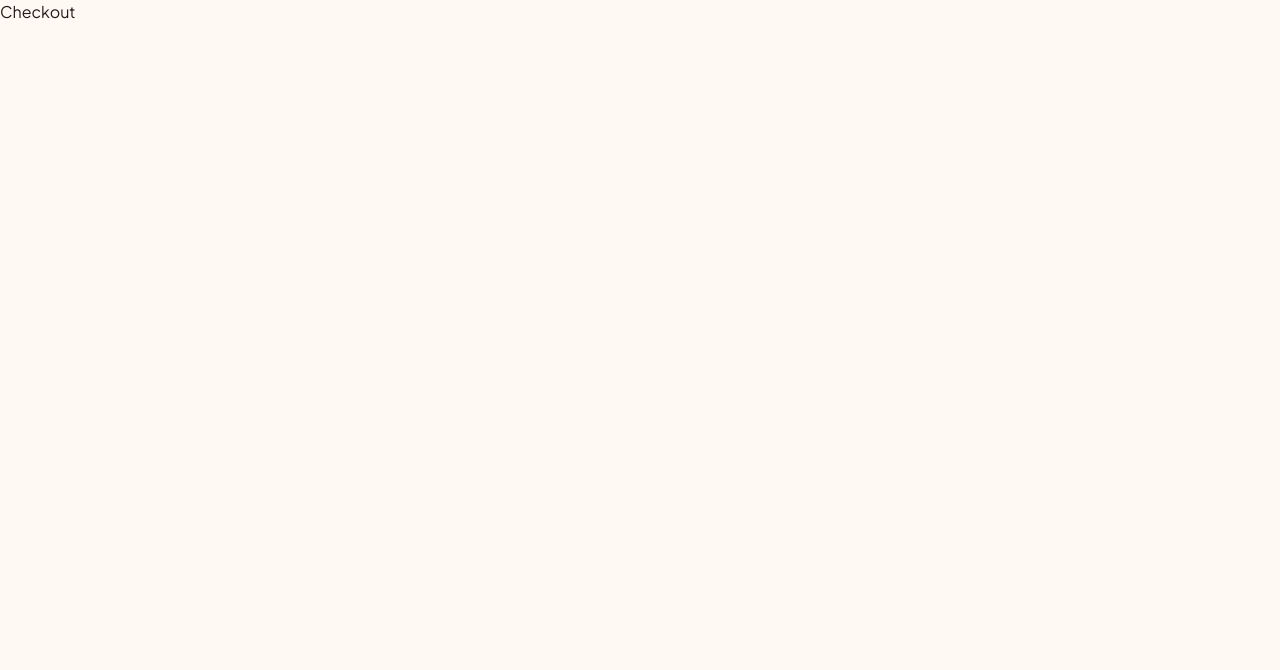
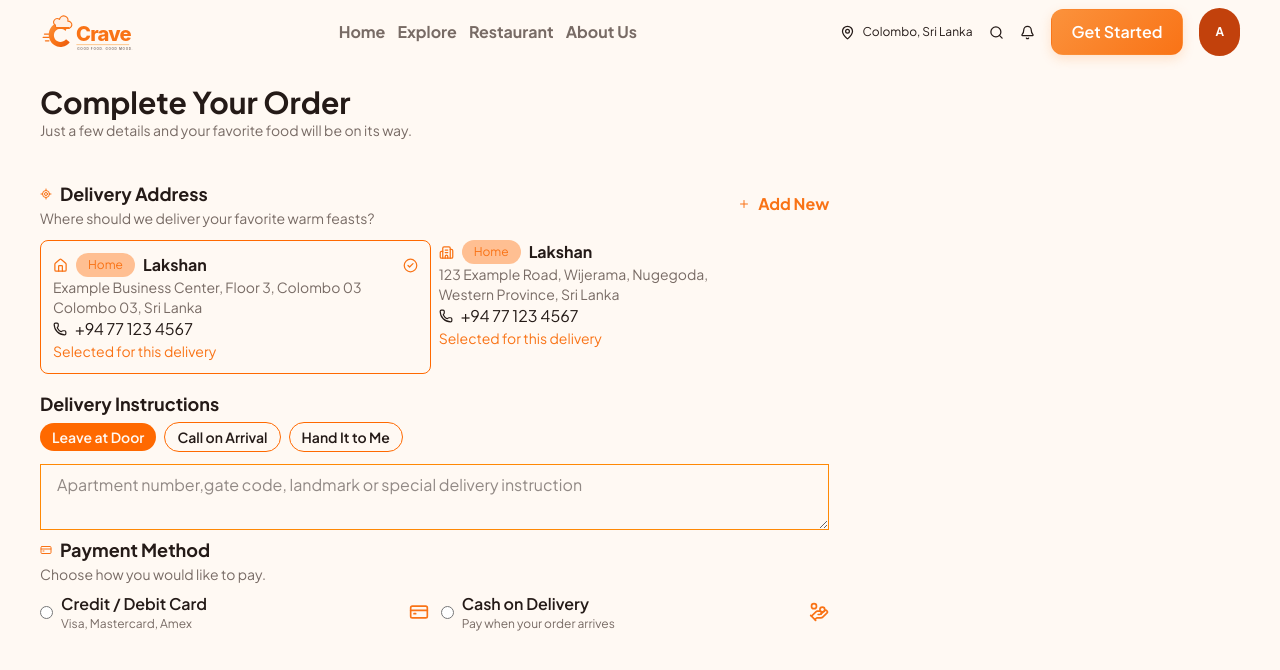
Before and after one commit to LakshanJayalath171/Crave--Food-delivery-app-front-end-, a React (Vite) app: page /checkout in a window 1280 px wide. Shown: the top 670 px of the page. Built offline with nearby package versions, Linux system fonts and the light colour scheme.

Commit message:
Created address,instruction , payment methods in checkout page

```diff
--- a/src/App.tsx
+++ b/src/App.tsx
@@ -14,6 +14,7 @@ const App = () => {
         <Route path="/checkout" element={<Checkout/>} />
         <Route path="/my_orders" element={<My_orders/>} />
         <Route path="/profile" element={<Profile/>} />
+        <Route path="/checkout" element={<Checkout/>} />
       </Routes>
     </div>
   )
--- a/src/pages/Checkout.tsx
+++ b/src/pages/Checkout.tsx
@@ -1,9 +1,195 @@
+import { BuildingComplex, CircleCheck, CreditCard, HandCoins, Home, LocateFixed, Phone, Plus } from "lucide-react"
+import Navbar from "../components/Navbar"
+
 const Checkout = () => {
   return (
     <div>
-        Checkout
+      {/* Checkout page content */}
+      <Navbar />
+      <div className="px-10 mt-5">
+        {/* heading */}
+        <div>
+          <h1 className="text-3xl font-bold text-main">Complete Your Order</h1>
+          <p className="text-sm text-secondary font-light">
+            Just a few details and your favorite food will be on its way.
+          </p>
+        </div>
+
+        <div className="flex items-start justify-start gap-4">
+          {/* main content */}
+          <div className="w-2/3">
+            {/* address section */}
+            <div>
+              <div className="flex items-center justify-between mt-10">
+                <div>
+                  <h1 className="text-main font-bold text-lg flex items-center justify-start gap-2">
+                    <LocateFixed className="text-primary" size={12} />
+                    Delivery Address
+                  </h1>
+                  <p className="text-sm font-light text-secondary">
+                    Where should we deliver your favorite warm feasts?
+                  </p>
+                </div>
+                <div className="flex items-center justify-center gap-2">
+                  <Plus className="text-primary" size={12} />
+                  <p className="text-primary font-bold">Add New</p>
+                </div>
+              </div>
+
+              <div className="grid grid-cols-2 gap-2">
+                {/* left */}
+                <div className="mt-3 border border-orange-500 cursor-pointer rounded-lg p-3">
+                  <div className="flex items-center justify-between ">
+                    <div className="flex items-center justify-start gap-2">
+                      <Home className="text-primary" size={15} />
+                      <div className="text-primary font-light text-xs bg-orange-500/40 px-3 py-1 rounded-full">
+                        Home
+                      </div>
+                      <h1 className="text-main font-bold ">Lakshan</h1>
+                    </div>
+                    <div>
+                      <CircleCheck className="text-primary" size={15} />
+                    </div>
+                  </div>
+
+                  <div>
+                    <p className="text-sm font-light text-secondary">
+                      Example Business Center, Floor 3, Colombo 03
+                    </p>
+                    <p className="text-sm font-light text-secondary">
+                      Colombo 03, Sri Lanka
+                    </p>
+                    <p className="flex items-center justify-start gap-2">
+                      <Phone size={14} />
+                      +94 77 123 4567
+                    </p>
+                    <div className="flex items-center justify-between">
+                      <p className="text-sm font-light text-primary">
+                        Selected for this delivery
+                      </p>
+                    </div>
+                  </div>
+                </div>
+                {/* right */}
+                <div className="mt-3 cursor-pointer">
+                  <div className="flex items-center justify-between ">
+                    <div className="flex items-center justify-start gap-2">
+                      <BuildingComplex className="text-primary" size={15} />
+                      <div className="text-primary font-light text-xs bg-orange-500/40 px-3 py-1 rounded-full">
+                        Home
+                      </div>
+                      <h1 className="text-main font-bold ">Lakshan</h1>
+                    </div>
+                    <div></div>
+                  </div>
+
+                  <div>
+                    <p className="text-sm font-light text-secondary">
+                      123 Example Road, Wijerama, Nugegoda,
+                    </p>
+                    <p className="text-sm font-light text-secondary">
+                      Western Province, Sri Lanka
+                    </p>
+                    <p className="flex items-center justify-start gap-2">
+                      <Phone size={14} />
+                      +94 77 123 4567
+                    </p>
+                    <div className="flex items-center justify-between">
+                      <p className="text-sm font-light text-primary">
+                        Selected for this delivery
+                      </p>
+                    </div>
+                  </div>
+                </div>
+              </div>
+            </div>
+            {/* Delivery Instructions */}
+            <div className="mt-4">
+              <div>
+                <h1 className="text-lg font-bold text-main">
+                  Delivery Instructions
+                </h1>
+              </div>
+
+              <div className="flex items-center justify-start gap-2 mt-1">
+                <div className="bg-orange-500 rounded-full px-3 py-1 text-sm font-semibold text-on-dark cursor-pointer">
+                  Leave at Door
+                </div>
+
+                <div className="border border-orange-500 rounded-full px-3 py-1 text-sm font-semibold text-main cursor-pointer">
+                  Call on Arrival
+                </div>
+
+                <div className="border border-orange-500 text-main rounded-full px-3 py-1 text-sm font-semibold  cursor-pointer">
+                  Hand It to Me
+                </div>
+              </div>
+
+              <div className="mt-3 w-full h-full">
+                <textarea
+                  placeholder="Apartment number,gate code, landmark or special delivery instruction"
+                  className="w-full border border-orange-400 focus-within:outline-0 px-4 py-2"
+                />
+              </div>
+            </div>
+            {/* payment method */}
+            <div>
+              <div>
+                <h1 className="text-main font-bold text-lg flex items-center justify-start gap-2">
+                  <CreditCard className="text-primary" size={12} />
+                  Payment Method
+                </h1>
+                <p className="text-sm font-light text-secondary">
+                  Choose how you would like to pay.
+                </p>
+              </div>
+
+              <div className="grid grid-cols-2 gap-3">
+                {/* credit card */}
+                <div className="flex items-center justify-between">
+                  <div className="flex items-center justify-start gap-2 mt-2">
+                    <input type="radio" name="payment" id="cash" className="accent-amber-600"/>
+                    <div>
+                      <h2 className="text-md font-semibold text-main">
+                        Credit / Debit Card
+                      </h2>
+                      <p className="text-xs font-light text-secondary">
+                        Visa, Mastercard, Amex
+                      </p>
+                    </div>
+                  </div>
+                  <div className="flex items-center justify-start gap-2 mt-2">
+                    <CreditCard className="text-primary" size={20} />
+                  </div>
+                </div>
+
+                {/* cod */}
+
+                <div className="flex items-center justify-between">
+                  <div className="flex items-center justify-start gap-2 mt-2">
+                    <input type="radio" name="payment" id="cash" className="accent-amber-600"/>
+                    <div>
+                      <h2 className="text-md font-semibold text-main">
+                        Cash on Delivery
+                      </h2>
+                      <p className="text-xs font-light text-secondary">
+                        Pay when your order arrives
+                      </p>
+                    </div>
+                  </div>
+                  <div className="flex items-center justify-start gap-2 mt-2">
+                    <HandCoins className="text-primary" size={20} />
+                  </div>
+                </div>
+              </div>
+            </div>
+          </div>
+          {/* sidebar */}
+          <div className="w-1/3"></div>
+        </div>
+      </div>
     </div>
-  )
+  );
 }
 
 export default Checkout
```
